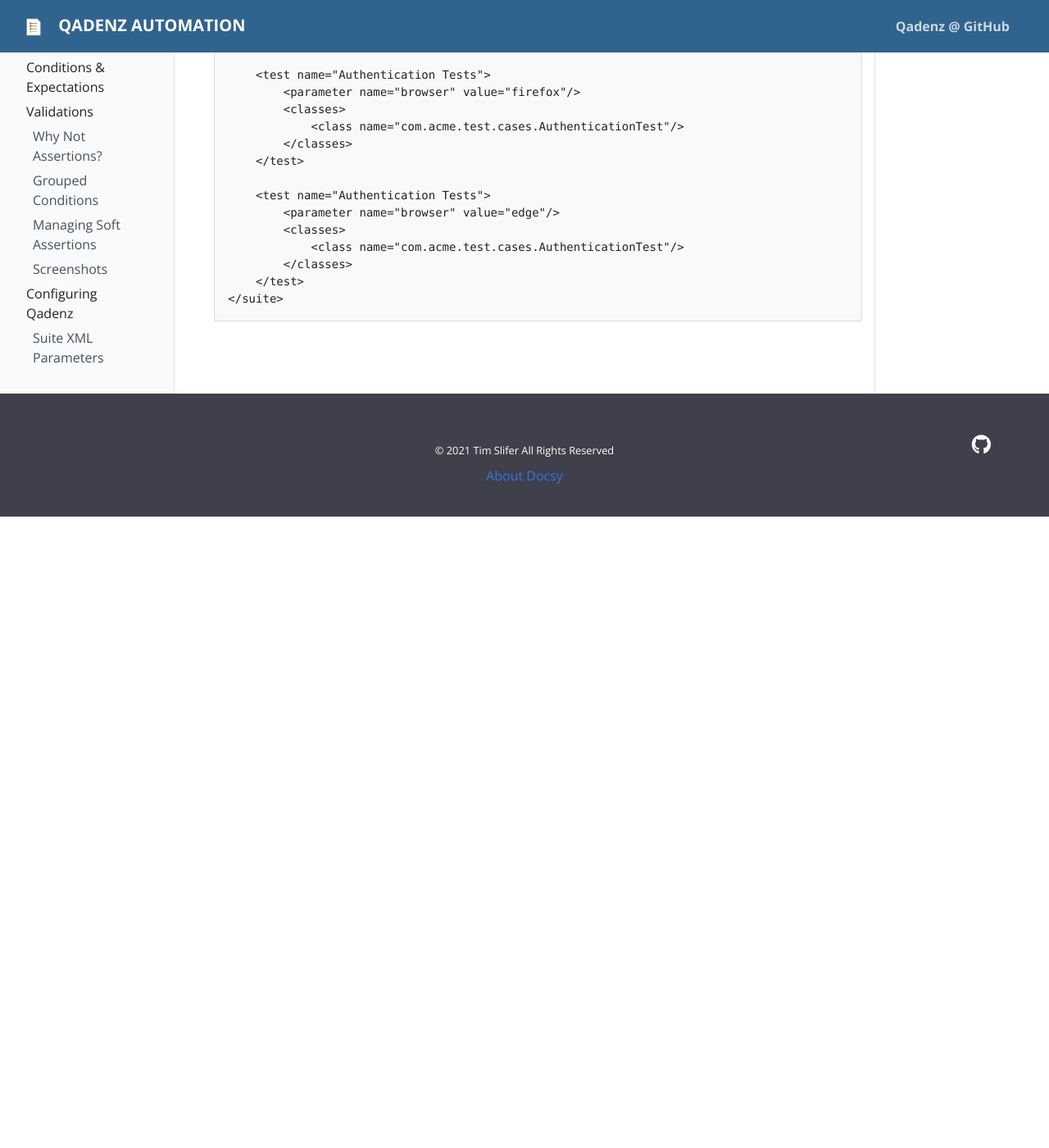
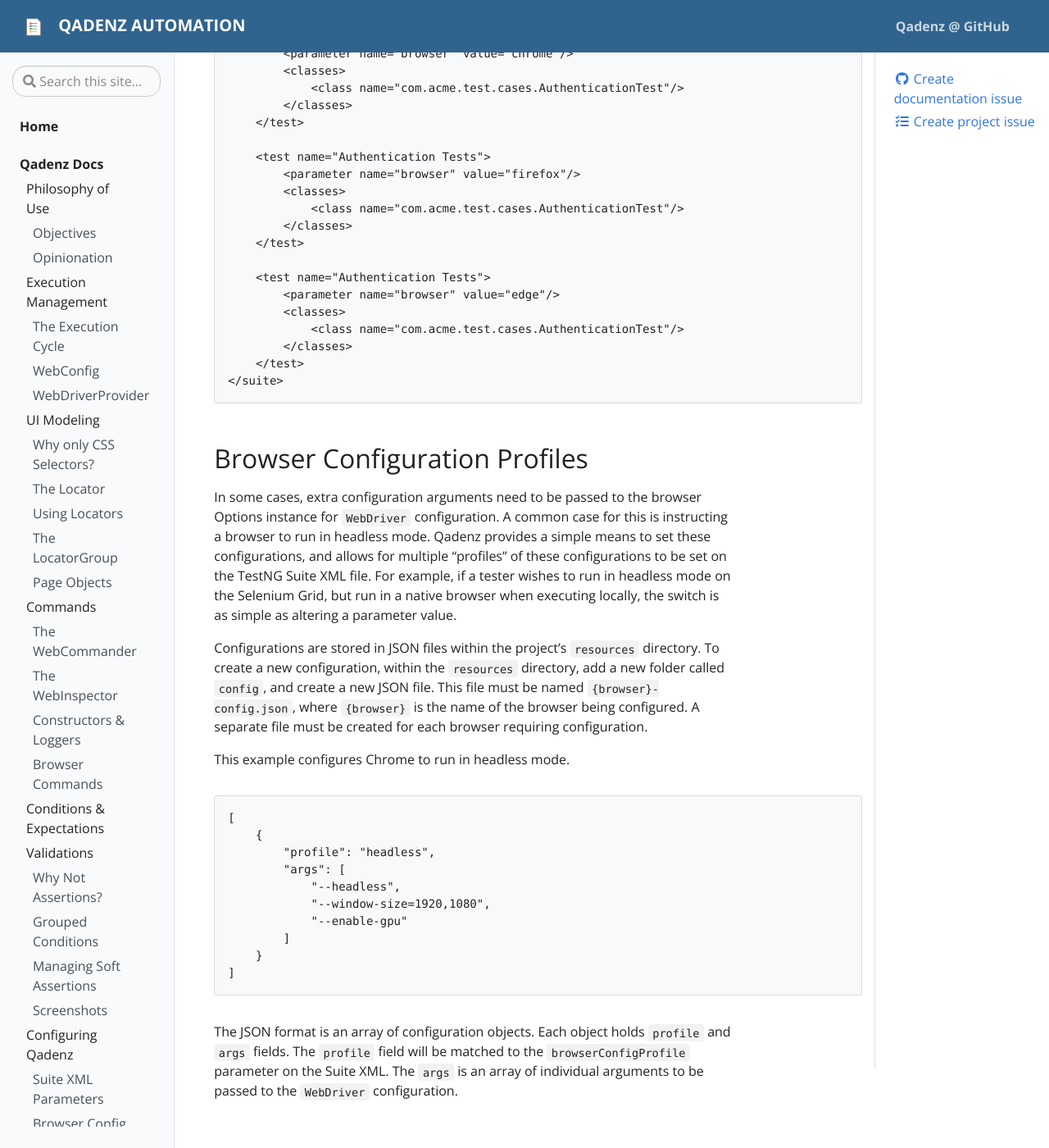
Before and after one commit to qadenz/qadenz.github.io, a Jekyll site: the page built from pages/docs.md, in a window 1280 px wide and 1400 px high, scrolled down 20277 px. Shown: the whole window at 82% size. Built offline with Jekyll 4.4.1, drawn with Linux system fonts in a browser that asks for light colours; before the commit the page ends 20907 px from its top, so only the background shows below that; some of the changed text lies outside the part shown.

Commit message:
Added browser config profiles section

````diff
--- a/_data/toc.yml
+++ b/_data/toc.yml
@@ -61,3 +61,5 @@
       children:
         - title: Suite XML Parameters
           url: "docs#testng-suite-xml-parameters"
+        - title: Browser Config Profiles
+          url: "docs#browser-configuration-profiles"
--- a/pages/docs.md
+++ b/pages/docs.md
@@ -385,10 +385,11 @@ Primary suite configuration in Qadenz is made via parameters on the TestNG Suite
 - `applicationName`: This is an obscure item that can be enabled in the Capabilities configuration on Grid Nodes. This setting allows tests to be directed to specific Nodes on a Grid. This is an optional parameter on the Suite XML, and the Selenium Grid must be configured for this to function.
 - `browser`: Specifies which browser will run the test.
 - `browserVersion`: An optional parameter that allows a specific version of the browser to be used for the test.
+- `browserConfigProfile`: Provides arguments for the browser configuration. This is optional. If the parameter is not declared, or if the parameter value does not match an existing profile name, no arguments will be passed to the `WebDriver` for the execution cycle.
 - `platform`: Directs the tests to a Node running a given OS. This parameter is optional.
 - `timeout`: Sets the max allowable time for the Explicit Waits to run in Qadenz. This is an optional parameter, expressed in seconds. If this parameter is not given, a default of 30 seconds will be used.
 - `appUrl`: The full URL of the application under test.
-- `retryInterceptedClicks`: This works with the `click()` command. If a click throws an `ElementClickInterceptedException`, enabling this parameter will direct the `WebDriver` to retry the click using the `Actions` API. Do note, however, that this exception is typicaly a symptom of a selector issue. This parameter is optional, and defaults to enabled.
+- `retryInterceptedClicks`: This works with the `click()` command. If a click throws an `ElementClickInterceptedException`, enabling this parameter will direct the `WebDriver` to retry the click using the `Actions` API. Do note, however, that this exception is typically a symptom of a selector issue. This parameter is optional, and defaults to enabled.
 
 The `gridHost` and `applicationName` are Suite-level parameters, and are assigned only once during execution prior to any tests executing. The others are all Test-level parameters, and are assigned before each `<test>` node on the TestNG Suite XML file.
 
@@ -479,3 +480,27 @@ In another example, to run the same set of tests in three different browsers as
     </test>
 </suite>
 ```
+
+## Browser Configuration Profiles
+
+In some cases, extra configuration arguments need to be passed to the browser Options instance for `WebDriver` configuration. A common case for this is instructing a browser to run in headless mode. Qadenz provides a simple means to set these configurations, and allows for multiple "profiles" of these configurations to be set on the TestNG Suite XML file. For example, if a tester wishes to run in headless mode on the Selenium Grid, but run in a native browser when executing locally, the switch is as simple as altering a parameter value.
+
+Configurations are stored in JSON files within the project's `resources` directory. To create a new configuration, within the `resources` directory, add a new folder called `config`, and create a new JSON file. This file must be named `{browser}-config.json`, where `{browser}` is the name of the browser being configured. A separate file must be created for each browser
+requiring configuration.
+
+This example configures Chrome to run in headless mode.
+
+```
+[
+    {
+        "profile": "headless",
+        "args": [
+            "--headless",
+            "--window-size=1920,1080",
+            "--enable-gpu"
+        ]
+    }
+]
+```
+
+The JSON format is an array of configuration objects. Each object holds `profile` and `args` fields. The `profile` field will be matched to the `browserConfigProfile` parameter on the Suite XML. The `args` is an array of individual arguments to be passed to the `WebDriver` configuration.
````
